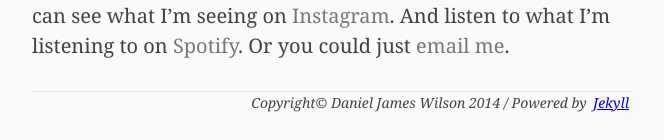
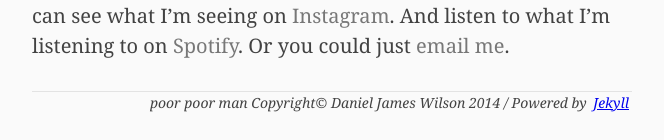
Before and after one commit to danwlsn/djangodan.github.io, a Jekyll site: the page built from about/index.md, in a window 1280 px wide. Shown: the part 1005-1145 px from the top of the page, without its empty margins (308-972 px from the left). Built offline with Jekyll 4.4.1, drawn with Linux system fonts in a browser that asks for light colours; nearby versions of some CDN libraries; Markdown is read by kramdown in place of the engine named in the settings.

Commit message:
poor poor man

```diff
--- a/_layouts/default.html
+++ b/_layouts/default.html
@@ -31,7 +31,7 @@
         {{ content }}
       </article>
       <footer>
-        <p><em>Copyright&copy Daniel James Wilson 2014 / Powered by <a class="jekyll" href="http://jekyllrb.com"><span class="jek">Jek</span><span class="yll">yll</span></a> <span class="hyde">and Mr Hyde.</span></em></p>
+        <p><em>poor poor man Copyright&copy Daniel James Wilson 2014 / Powered by <a class="jekyll" href="http://jekyllrb.com"><span class="jek">Jek</span><span class="yll">yll</span></a> <span class="hyde">and Mr Hyde.</span></em></p>
       </footer>
     </div>
 
```
